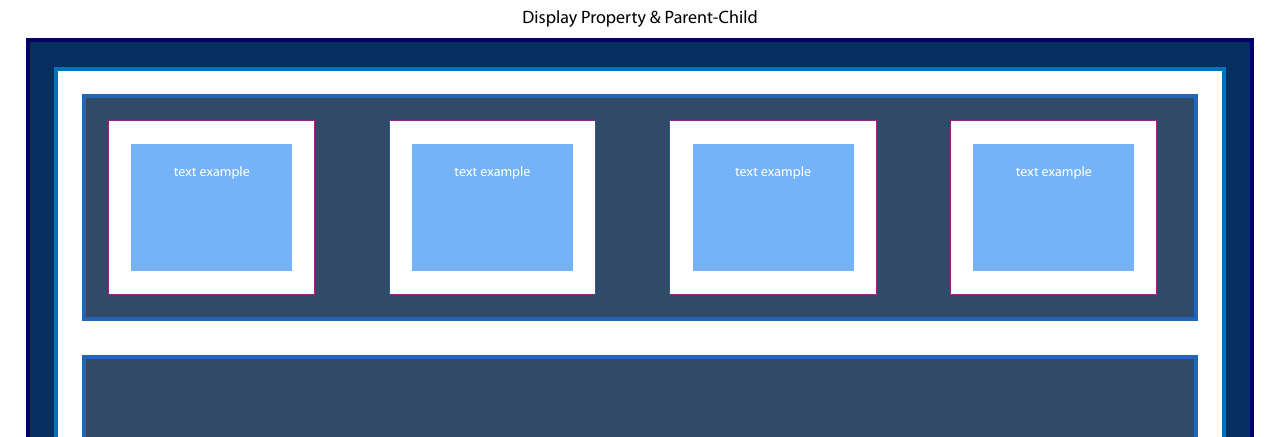
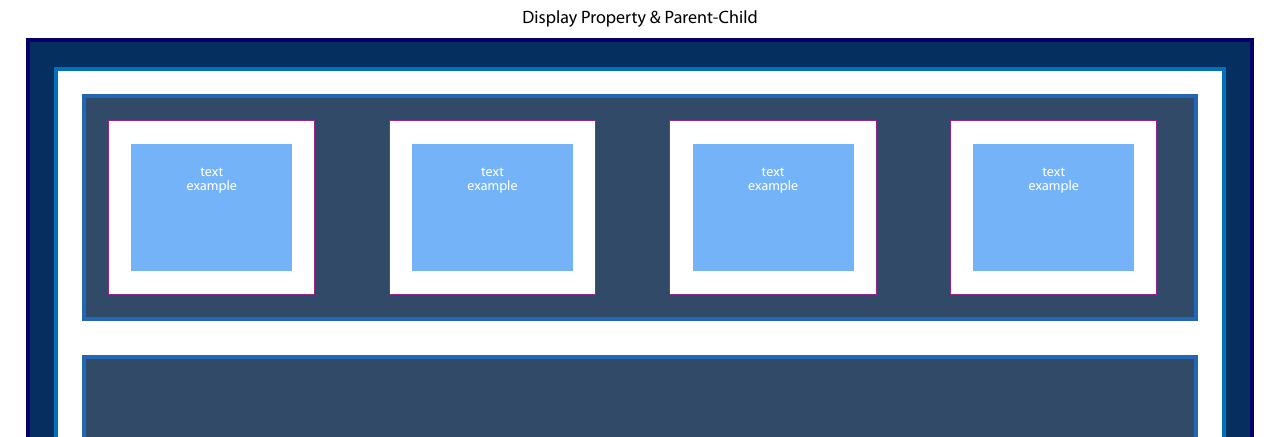
Before and after one commit to marvelyko/Display-Property-Parent-Child, a plain HTML site: page index.html in a window 1280 px wide. Shown: the top 437 px of the page. Drawn offline with Linux system fonts and the light colour scheme.

Commit message:
update2
update2

```diff
--- a/css/style.css
+++ b/css/style.css
@@ -67,14 +67,20 @@ body{
 	width: 100%;
 	height: 100%;
 	background-color: #75B3F9;
-	border: 1px solid white;
-	padding-top: 14%;
+/*	padding-top: 14%;
+*/	border: 1px solid #FFFFFF;
+	position: relative;
+}
+
+.text-ex{
+	font-family: MyriadProRegular;
+	color: white;
 	font-size: 14px;
+	position: absolute;
 	text-align: center;
-	color: white;
-	font-family: MyriadProRegular;
-	border: 1px solid #FFFFFF;
-}
+	padding: 14% 27.5% 0 27.5%;
+/*	padding-left: 28%;
+*/}
 
 .text{
 	font-family: MyriadProRegular;
--- a/index.html
+++ b/index.html
@@ -13,22 +13,23 @@
 				<div class="block">
 					<div class="white-example">
 						<div class="example">
-							text example
+							<div class="text-ex">text example</div>
+
 						</div>
 					</div>
 					<div class="white-example">
 						<div class="example">
-							text example
+							<div class="text-ex">text example</div>
 						</div>
 					</div>
 					<div class="white-example">
 						<div class="example">
-							text example
+							<div class="text-ex">text example</div>
 						</div>
 					</div>
 					<div class="white-example">
 						<div class="example">
-							text example
+							<div class="text-ex">text example</div>
 						</div>
 					</div>
 
```
